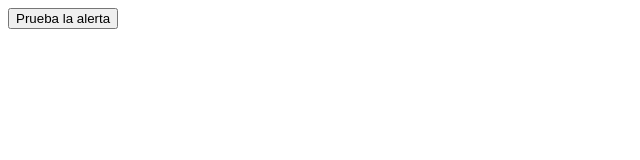
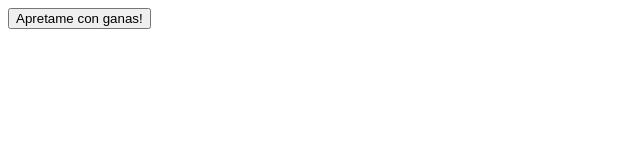
Before and after one commit to acalderonl1/Plataforma_Web, a website: page node-project/public/index.html in a window 1280 px wide. Shown: the full height of the page, 0-640 px from the left. Drawn offline with Linux system fonts and the light colour scheme.

Commit message:
rama cambiada

```diff
--- a/node-project/public/index.html
+++ b/node-project/public/index.html
@@ -11,7 +11,7 @@
 
 <BODY>
     <FORM>
-        <input type=button value="Prueba la alerta" onClick="mi_alerta()">
+        <input type=button value="Apretame con ganas!" onClick="mi_alerta()">
     </FORM>
 </BODY>
 
```
